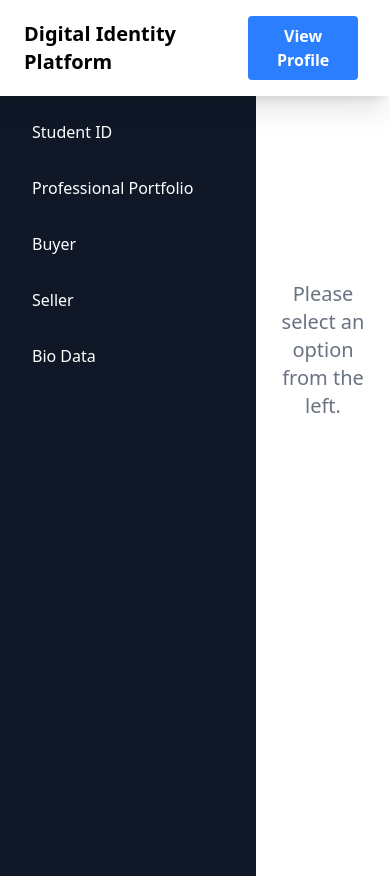
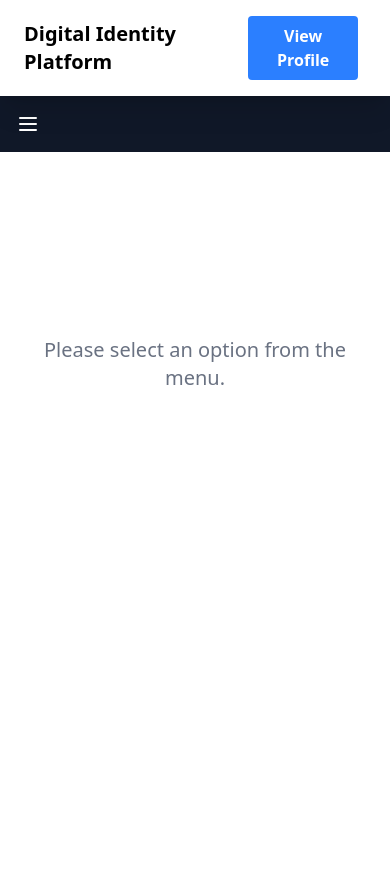
Before and after one commit to Ankit-Shankhdhar/Card-wesbite, a React (Vite) app: page /create in a window 390 px wide. Built offline with nearby package versions, Linux system fonts and the light colour scheme.

Commit message:
Update CreateProfile.jsx

```diff
--- a/src/components/CreateProfile.jsx
+++ b/src/components/CreateProfile.jsx
@@ -1,6 +1,6 @@
 import React, { useState, useEffect } from 'react';
 import { motion } from 'framer-motion';
-import ProfessionalIDForm from './ProfessionalIdForm.jsx'; // 🟢 import the form
+import ProfessionalIDForm from './ProfessionalIdForm.jsx';
 import StudentIDForm from './StudentIDForm.jsx';
 import BuyerCardForm from './BuyerCardForm.jsx';
 import SellerCardForm from './SellerCardForm.jsx';
@@ -12,6 +12,20 @@ const CreateProfile = () => {
   const [active, setActive] = useState('');
   const [arrowPosition, setArrowPosition] = useState(0);
   const [loading, setLoading] = useState(true);
+  const [isMobileMenuOpen, setIsMobileMenuOpen] = useState(false);
+  const [windowWidth, setWindowWidth] = useState(window.innerWidth);
+
+  useEffect(() => {
+    const handleResize = () => {
+      setWindowWidth(window.innerWidth);
+      if (window.innerWidth > 768) {
+        setIsMobileMenuOpen(false);
+      }
+    };
+
+    window.addEventListener('resize', handleResize);
+    return () => window.removeEventListener('resize', handleResize);
+  }, []);
 
   useEffect(() => {
     const timeout = setTimeout(() => setLoading(false), 1500);
@@ -21,6 +35,9 @@ const CreateProfile = () => {
   const handleClick = (label, index) => {
     setActive(label);
     setArrowPosition(index);
+    if (windowWidth <= 768) {
+      setIsMobileMenuOpen(false);
+    }
   };
 
   const renderContent = () => {
@@ -53,9 +70,38 @@ const CreateProfile = () => {
   }
 
   return (
-    <div className="flex h-[92.4vh]">
-      {/* Sidebar */}
-      <div className="w-64 bg-gray-900 text-white flex flex-col relative shadow-md">
+    <div className="flex flex-col md:flex-row h-[92.4vh]">
+      {/* Mobile menu button */}
+      <div className="md:hidden bg-gray-900 p-4 flex justify-between items-center">
+        <button
+          onClick={() => setIsMobileMenuOpen(!isMobileMenuOpen)}
+          className="text-white focus:outline-none"
+        >
+          <svg
+            className="w-6 h-6"
+            fill="none"
+            stroke="currentColor"
+            viewBox="0 0 24 24"
+            xmlns="http://www.w3.org/2000/svg"
+          >
+            <path
+              strokeLinecap="round"
+              strokeLinejoin="round"
+              strokeWidth={2}
+              d="M4 6h16M4 12h16M4 18h16"
+            />
+          </svg>
+        </button>
+        {active && (
+          <h1 className="text-white text-lg font-semibold">
+            {active}
+          </h1>
+        )}
+      </div>
+
+      {/* Sidebar - shown always on desktop, conditionally on mobile */}
+      {(isMobileMenuOpen || windowWidth > 768) && (
+        <div className="w-full md:w-64 bg-gray-900 text-white flex flex-col relative shadow-md z-10">
           <div className="flex flex-col items-start p-4 space-y-4">
             {options.map((label, index) => (
               <div
@@ -70,8 +116,8 @@ const CreateProfile = () => {
             ))}
           </div>
 
-        {/* Arrow animation */}
-        {active && (
+          {/* Arrow animation - only shown on desktop */}
+          {active && windowWidth > 768 && (
             <motion.div
               className="absolute left-0 top-[25px] w-0 h-0 border-l-[15px] border-l-white border-t-[10px] border-t-transparent border-b-[10px] border-b-transparent"
               animate={{
@@ -81,25 +127,15 @@ const CreateProfile = () => {
             />
           )}
         </div>
+      )}
 
       {/* Main content */}
       <div className="flex-1 bg-white p-6 relative overflow-y-auto">
         {active ? (
-          <>
-            {/* <motion.h1
-              className="text-3xl font-bold text-gray-800 absolute top-4 left-1/2 -translate-x-1/2"
-              key={active}
-              initial={{ opacity: 0, y: -50 }}
-              animate={{ opacity: 1, y: 0 }}
-              transition={{ duration: 0.5 }}
-            >
-              {active}
-            </motion.h1> */}
           <div className="mt-2">{renderContent()}</div>
-          </>
         ) : (
           <div className="text-center text-gray-500 text-xl mt-40">
-            Please select an option from the left.
+            Please select an option from the {windowWidth > 768 ? 'left' : 'menu'}.
           </div>
         )}
       </div>
```
Lines whose indentation alone changed are shown as unchanged.
